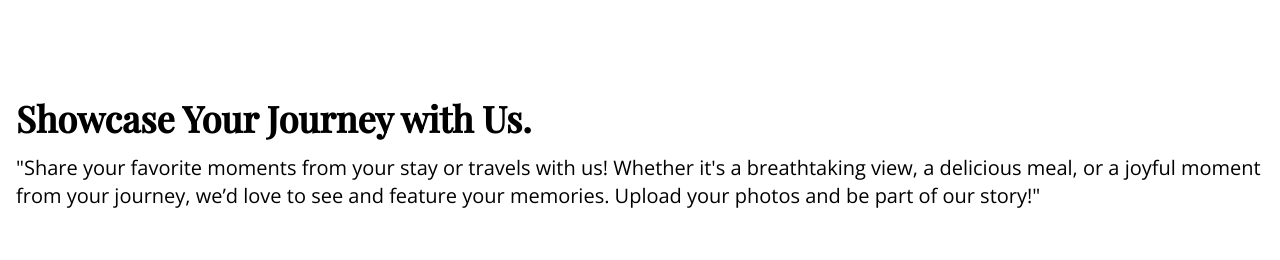
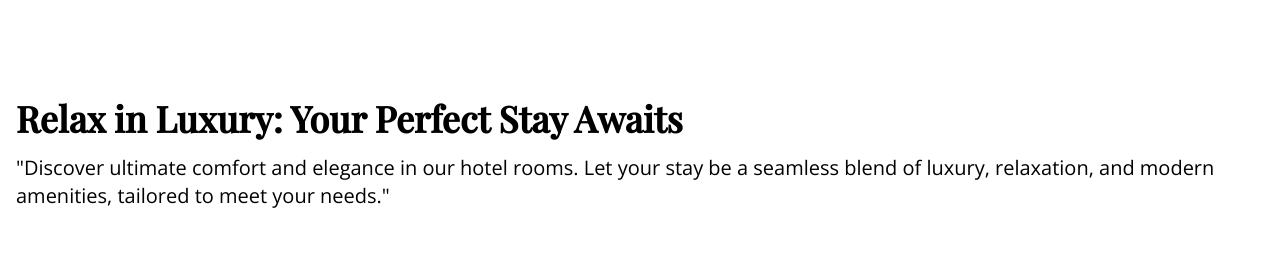
Before and after one commit to SahilSinha22/HotelBarsana, a Next.js app: page / in a window 1280 px wide. Shown: the part 1666-1926 px from the top of the page. Built offline with nearby package versions, Linux system fonts and the light colour scheme.

Commit message:
rooms text

```diff
--- a/components/Hotelroom.jsx
+++ b/components/Hotelroom.jsx
@@ -19,11 +19,13 @@ const Hotelroom = () => {
     <div className='max-w-7xl flex flex-col justify-start m-auto my-20 '>
         <div className='mx-4'>
           <h1 className='text-2xl md:text-3xl xl:text-4xl playfair_displays font-bold '>
-            Showcase Your Journey with Us.
+          Relax in Luxury: Your Perfect Stay Awaits
           </h1>
           <p className='my-4 text-base md:text-lg lg:text-base xl:text-xl open_sans_display'>
-            "Share your favorite moments from your stay or travels with us! Whether it's a breathtaking view,
-            a delicious meal, or a joyful moment from your journey, we’d love to see and feature your memories. Upload your photos and be part of our story!"
+          "Discover ultimate comfort and elegance in our hotel rooms. Let your stay be a seamless
+           blend of luxury, relaxation, and modern amenities, tailored to meet your needs."
+
+
           </p>
 
         </div>
```
